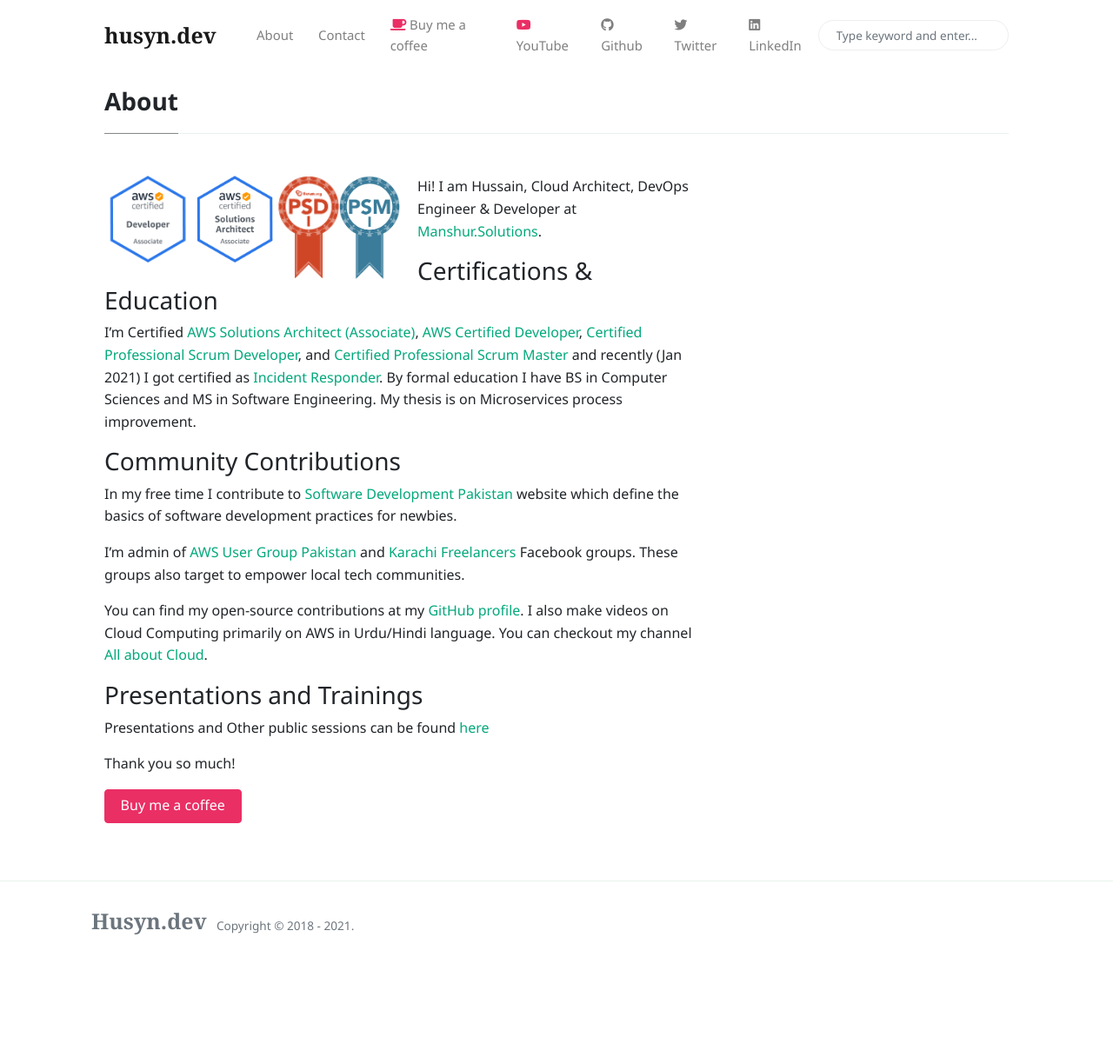
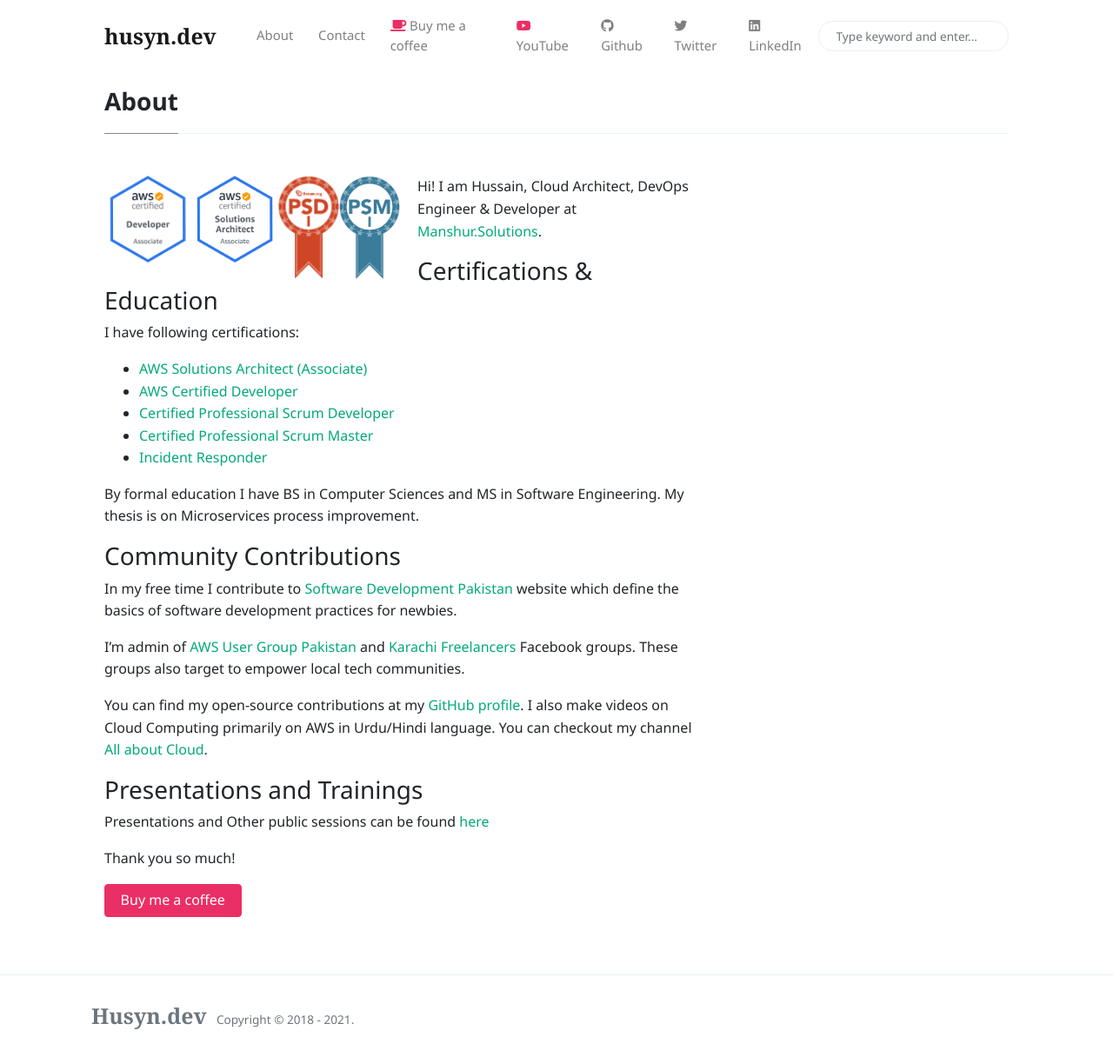
Before and after one commit to husyn/husyn.dev, a Jekyll site: the page built from _pages/about.md, in a window 1280 px wide and 1216 px high. Shown: the whole window at 87% size. Built offline with Jekyll 4.4.1, drawn with Linux system fonts in a browser that asks for light colours; nearby versions of some CDN libraries.

Commit message:
Updates format of certs

```diff
--- a/_pages/about.md
+++ b/_pages/about.md
@@ -25,7 +25,16 @@
 
 
 ### Certifications & Education
-I'm Certified [AWS Solutions Architect (Associate)][aws-architect], [AWS Certified Developer][aws-developer], [Certified Professional Scrum Developer][scrum-developer], and [Certified Professional Scrum Master][scrum-master] and recently (Jan 2021) I got certified as [Incident Responder][incident-responder]. By formal education I have BS in Computer Sciences and MS in Software Engineering. My thesis is on Microservices process improvement.
+
+I have following certifications:
+
+- [AWS Solutions Architect (Associate)][aws-architect]
+- [AWS Certified Developer][aws-developer]
+- [Certified Professional Scrum Developer][scrum-developer]
+- [Certified Professional Scrum Master][scrum-master]
+- [Incident Responder][incident-responder]
+
+By formal education I have BS in Computer Sciences and MS in Software Engineering. My thesis is on Microservices process improvement.
 
 ### Community Contributions
 In my free time I contribute to [Software Development Pakistan](http://softdevpk.com) website which define the basics of software development practices for newbies.
```
